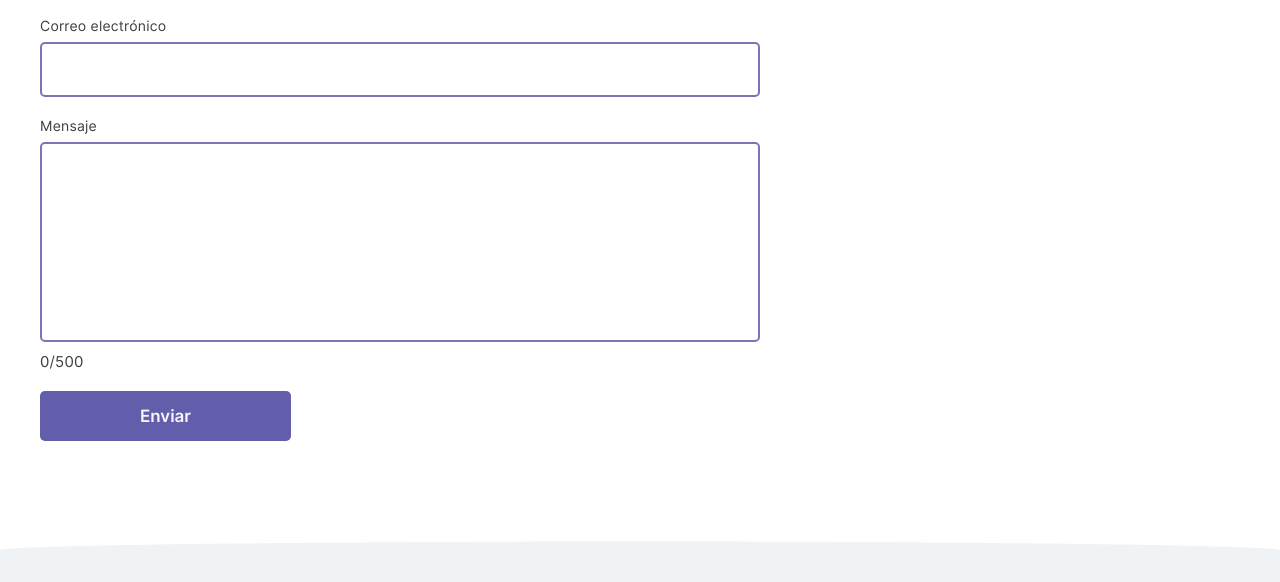
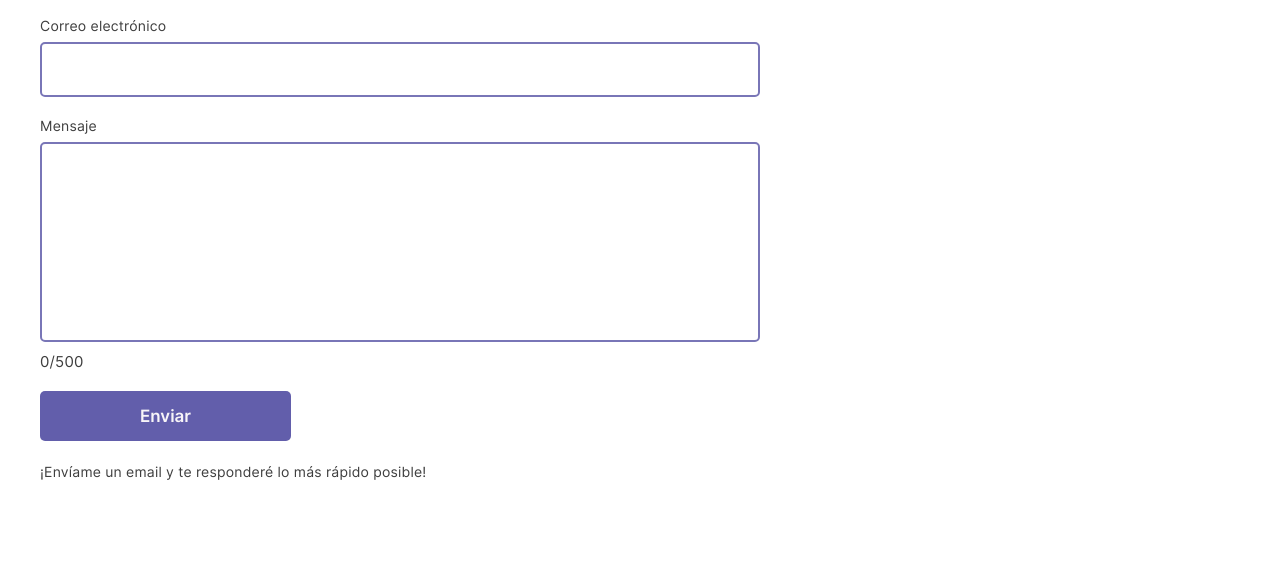
Before and after one commit to LucianoTreachi/sitio-web-personal, a plain HTML site: page index.html in a window 1280 px wide. Shown: the part 7685-8267 px from the top of the page. Drawn offline with nearby package versions, Linux system fonts and the light colour scheme.

Commit message:
Agregar párrafo debajo de botón submit

```diff
--- a/css/styles.css
+++ b/css/styles.css
@@ -1104,6 +1104,11 @@ SECTION 9: CONTACT
   opacity: .85;
 }
 
+.container-button-submit p {
+  margin-top: 2rem;
+  font-size: 1.4rem;
+}
+
 /* MODAL CONTACT */
 
 .modal-contact {
--- a/index.html
+++ b/index.html
@@ -760,6 +760,7 @@
           </div>
           <div class="container-button-submit">
             <button type="submit" class="button-submit" data-key="contactBTN">Enviar</button>
+            <p>¡Envíame un email y te responderé lo más rápido posible!</p>
           </div>
         </form>
       </div>
```
